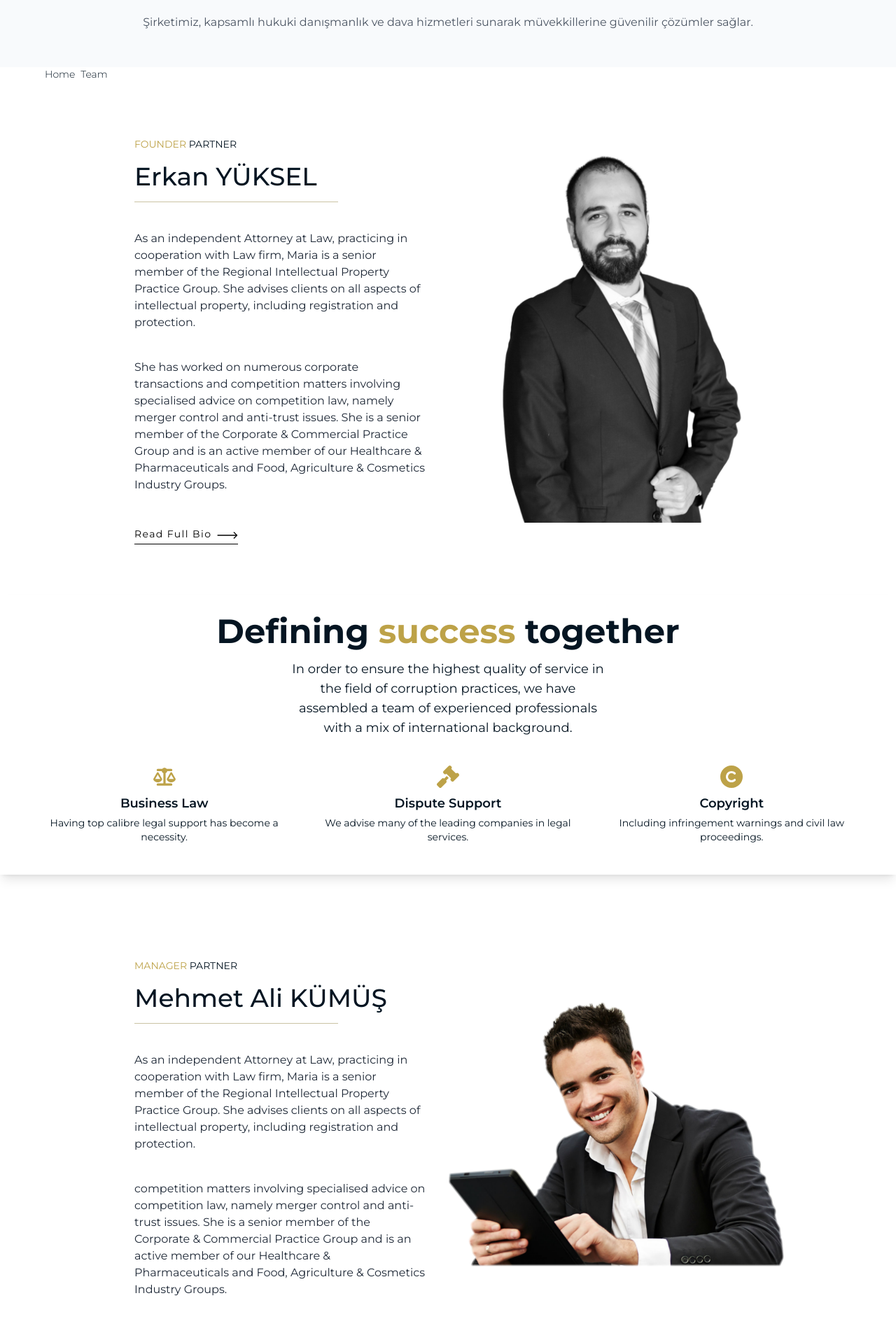
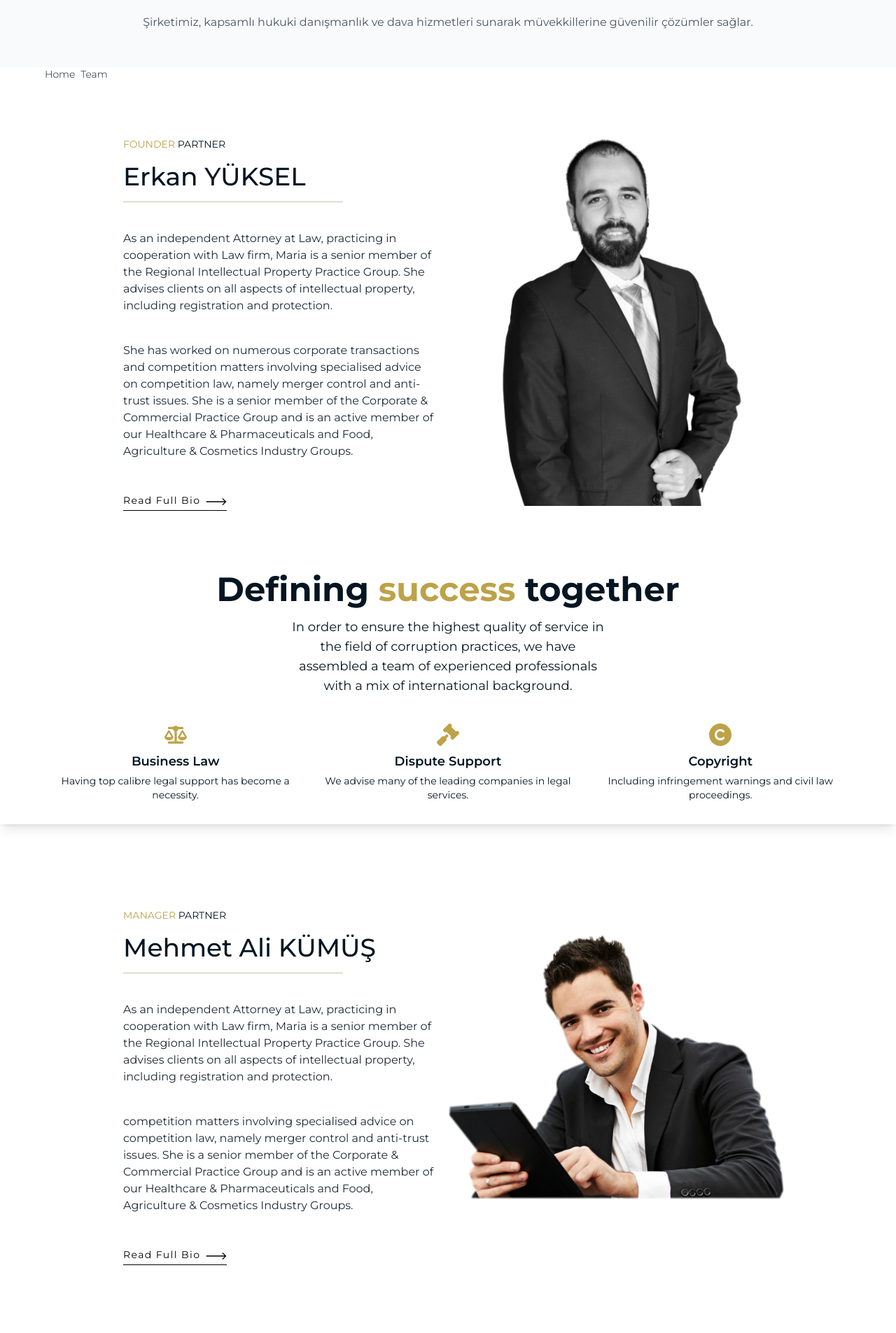
Before and after one commit to birkanyksl/sancarhukuk, a Next.js app in the folder client/: page /en/team in a window 1280 px wide. Shown: the part 192-2097 px from the top of the page at 70% size. Built offline with nearby package versions, Linux system fonts and the light colour scheme.

Commit message:
Update Team.jsx
mobile responsive

```diff
--- a/client/src/components/teams/Team.jsx
+++ b/client/src/components/teams/Team.jsx
@@ -12,9 +12,9 @@ import { Link } from "@/navigation";
 const Team = () => {
   return (
     <div className="flex flex-col mb-20">
-      <div className="px-6 pb-8 md:px-8 lg:px-16 xl:px-32 2xl:px-48 ">
+      <div className="px-4 pb-8 md:px-8 lg:px-16 xl:px-32 2xl:px-48 ">
         <div className="flex flex-col lg:flex-row  mx-auto px-8 justify-center">
-          <div className="lg:w-1/2 w-full pt-20 px-8 justify-center ">
+          <div className="lg:w-1/2 w-full pt-20 px-4 justify-center ">
             <div className="flex flex-col gap-4 mb-10 justify-center">
               <h2 className="text-sm font-normal text-color1">
                 <span className="text-color6">FOUNDER</span> PARTNER
@@ -75,8 +75,8 @@ const Team = () => {
         </div>
       </div>
 
-      <div className="relative h-[50vh] shadow-lg md:my-10">
-        <div className="relative z-10 h-full flex flex-col justify-center items-center text-color1 px-4 text-center">
+      <div className=" flex flex-col shadow-lg py-4 md:my-10 px-6">
+        <div className="flex flex-col justify-center items-center text-color1 px-4 text-center">
           <h2 className="text-2xl md:text-4xl lg:text-5xl font-bold md:mb-2">
             Defining <span className="text-color6">success</span> together
           </h2>
@@ -133,9 +133,9 @@ const Team = () => {
         </div>
       </div>
 
-      <div className="px-6 pb-8 md:px-8 lg:px-16 xl:px-32 2xl:px-36 2xl:mt-20 mb-20 ">
+      <div className="px-4 pb-8 md:px-8 lg:px-16 xl:px-32 2xl:px-36 2xl:mt-20 ">
         <div className="flex flex-col lg:flex-row mx-auto px-8 justify-center ">
-          <div className="lg:w-1/2 w-full pt-20 px-8 justify-center mb-6 ">
+          <div className="lg:w-1/2 w-full pt-20 px-4 justify-center mb-6 ">
             <div className="flex flex-col gap-4 mb-10 justify-center">
               <h2 className="text-sm font-normal text-color1">
                 <span className="text-color6">MANAGER</span> PARTNER
```
